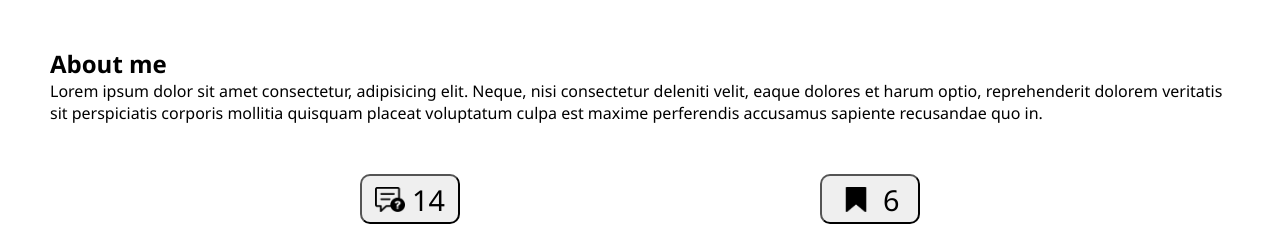
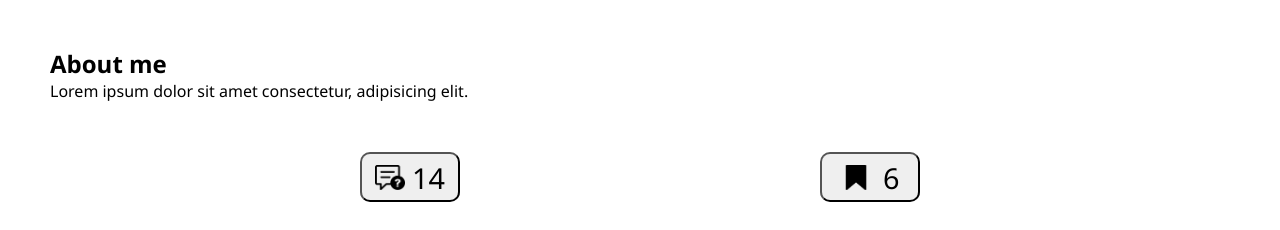
Before and after one commit to uetrozi/charlotte-quiz-app, a plain HTML site: page profile.html in a window 1280 px wide. Shown: the part 313-543 px from the top of the page. Drawn offline with Linux system fonts and the light colour scheme.

Commit message:
shorten about me section text

```diff
--- a/profile.html
+++ b/profile.html
@@ -19,7 +19,7 @@
             <p class="profile-name">Jane Doe</p></section>
             <section class="profile-about">
             <h1 class="profile-about-heading">About me</h1>
-            <p class="profile-about-text">Lorem ipsum dolor sit amet consectetur, adipisicing elit. Neque, nisi consectetur deleniti velit, eaque dolores et harum optio, reprehenderit dolorem veritatis sit perspiciatis corporis mollitia quisquam placeat voluptatum culpa est maxime perferendis accusamus sapiente recusandae quo in.</p>
+            <p class="profile-about-text">Lorem ipsum dolor sit amet consectetur, adipisicing elit. </p>
             </section>
         </section>
         <section class="counters">
```
